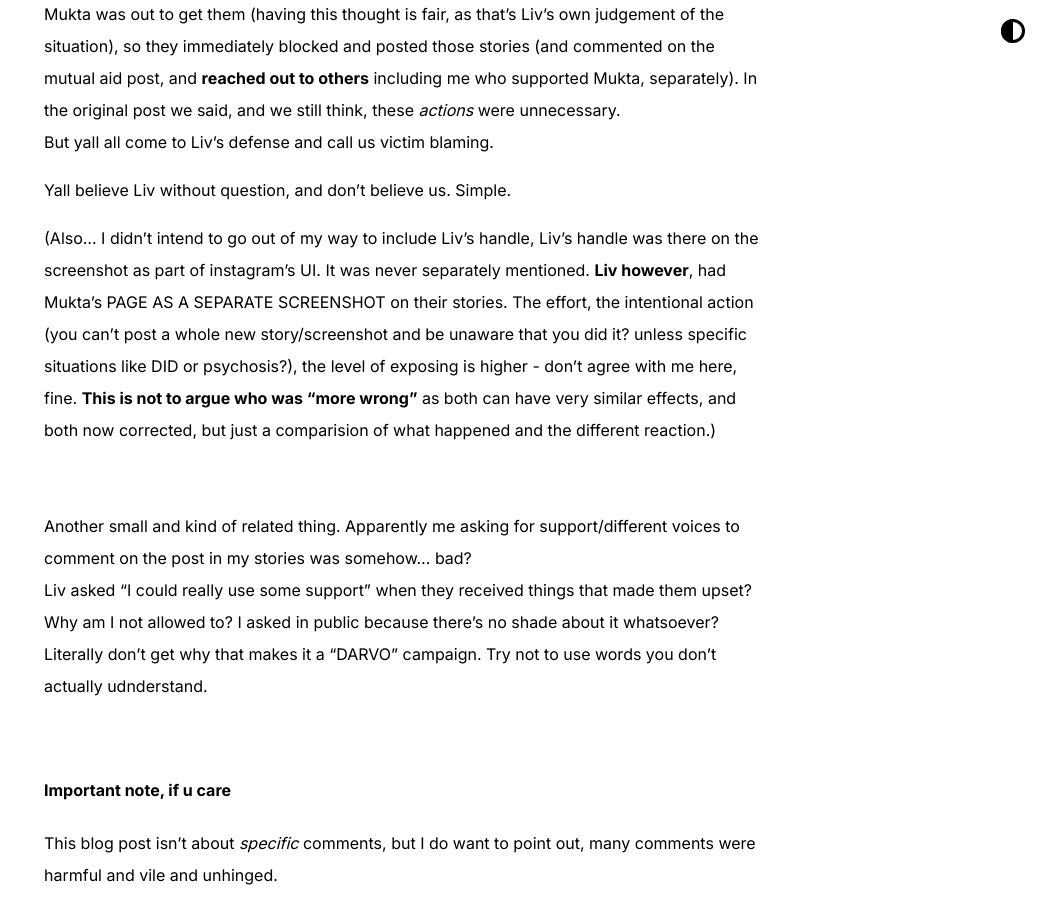
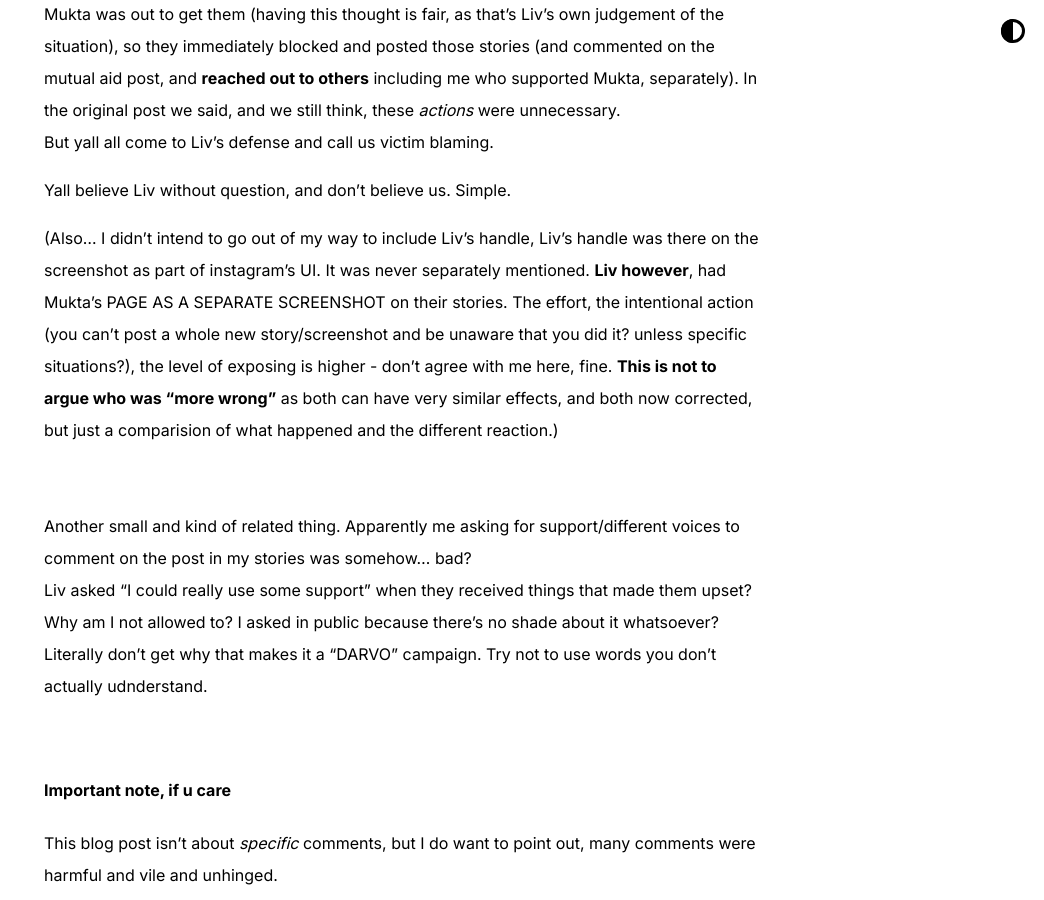
Before and after one commit to phosfuldev/phos_website, a Jekyll site: the page built from _posts/2024-10-02-public-acknowledgement-about-Liv-and-Mukta.md, in a window 1280 px wide and 900 px high, scrolled down 51930 px. Shown: the whole window, without its empty margins (236-1280 px from the left). Built offline with Jekyll 4.4.1, drawn with Linux system fonts in a browser that asks for light colours; some of the changed text lies outside the part shown.

Commit message:
sanism edit

```diff
--- a/_posts/2024-10-02-public-acknowledgement-about-Liv-and-Mukta.md
+++ b/_posts/2024-10-02-public-acknowledgement-about-Liv-and-Mukta.md
@@ -652,7 +652,7 @@ But yall all come to Liv's defense and call us victim blaming.
 
 Yall believe Liv without question, and don't believe us. Simple.
 
-(Also... I didn't intend to go out of my way to include Liv's handle, Liv's handle was there on the screenshot as part of instagram's UI. It was never separately mentioned. **Liv however**, had Mukta's PAGE AS A SEPARATE SCREENSHOT on their stories. The effort, the intentional action (you can't post a whole new story/screenshot and be unaware that you did it? unless specific situations like DID or psychosis?), the level of exposing is higher - don't agree with me here, fine. __This is not to argue who was "more wrong"__ as both can have very similar effects, and both now corrected, but just a comparision of what happened and the different reaction.)
+(Also... I didn't intend to go out of my way to include Liv's handle, Liv's handle was there on the screenshot as part of instagram's UI. It was never separately mentioned. **Liv however**, had Mukta's PAGE AS A SEPARATE SCREENSHOT on their stories. The effort, the intentional action (you can't post a whole new story/screenshot and be unaware that you did it? unless specific situations?), the level of exposing is higher - don't agree with me here, fine. __This is not to argue who was "more wrong"__ as both can have very similar effects, and both now corrected, but just a comparision of what happened and the different reaction.)
 
 <br>
 
```
